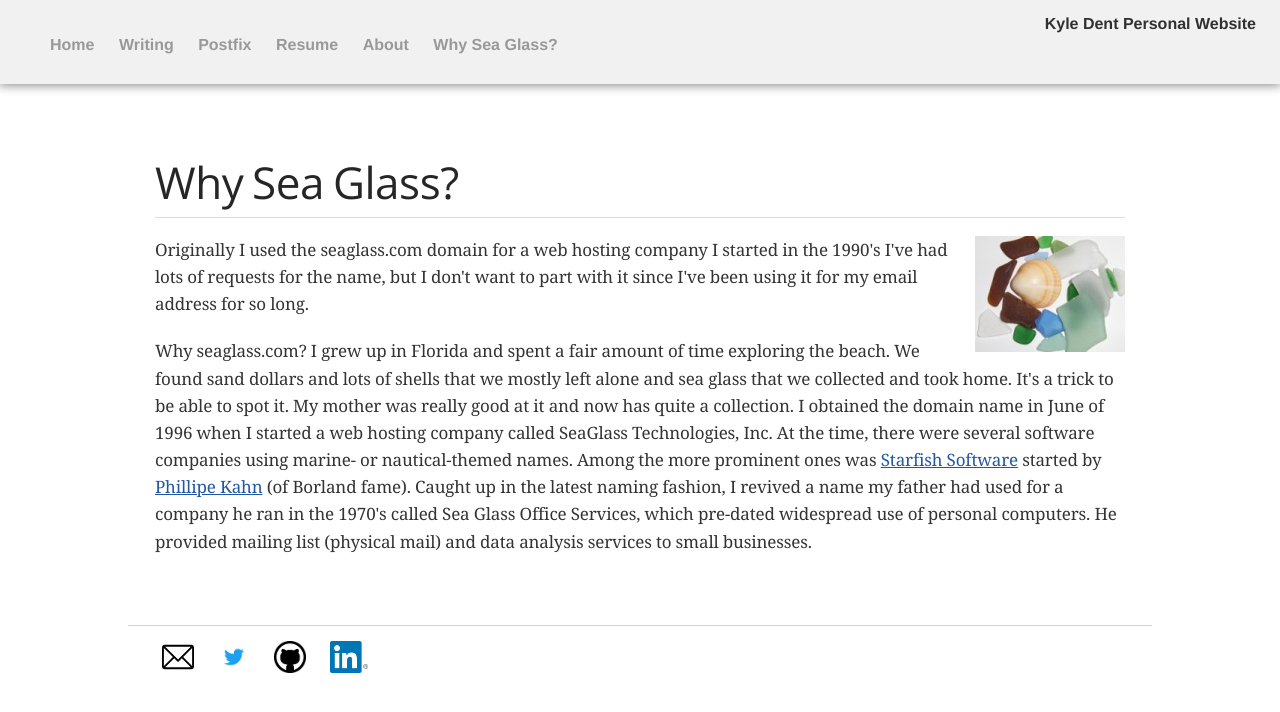
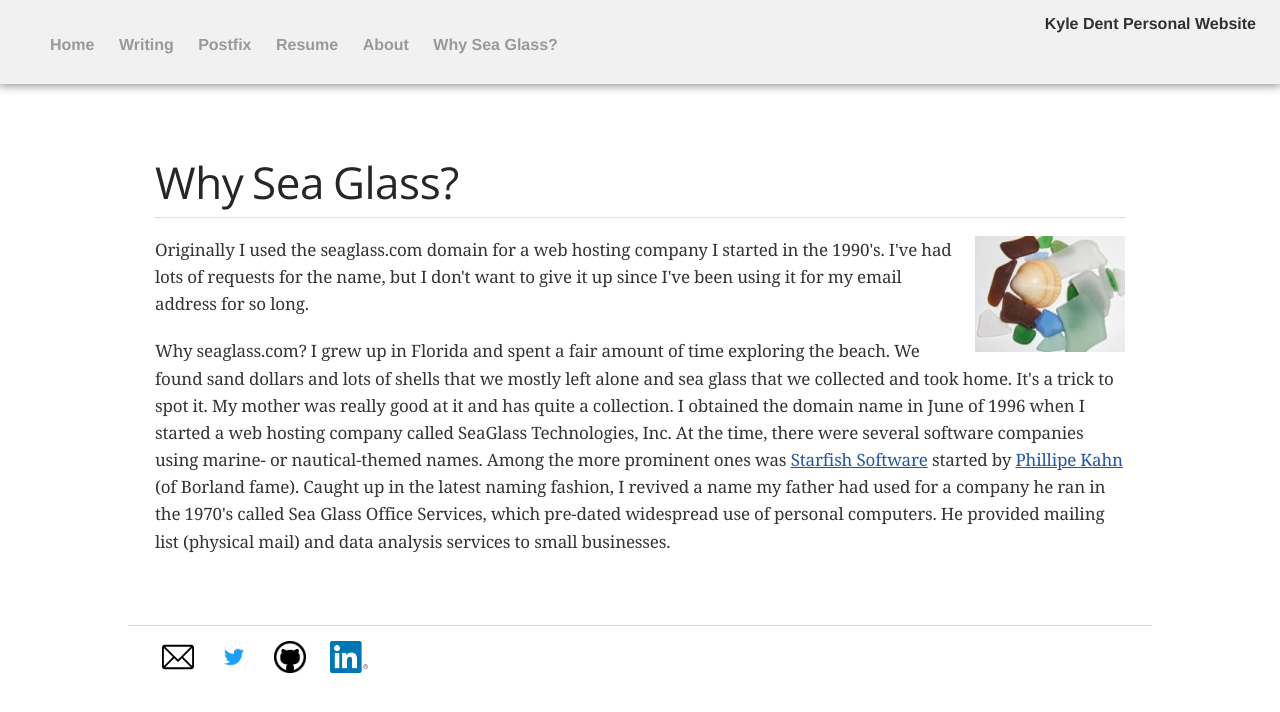
Before and after one commit to kdent/kdent.github.io, a Jekyll site: the page built from seaglass.html, in a window 1280 px wide. Shown: the top 712 px of the page. Built offline with Jekyll 4.4.1, drawn with Linux system fonts in a browser that asks for light colours; some web fonts are replaced.

Commit message:
Fix typo and tighten language.

```diff
--- a/seaglass.html
+++ b/seaglass.html
@@ -10,19 +10,18 @@ title: Kyle Dent Personal Website - Seaglass
 
 <p>
 Originally I used the seaglass.com domain for a web hosting company I started
-in the 1990's I've had lots of requests for the name, but I don't want to part
-with it since I've been using it for my email address for so long.
+in the 1990's. I've had lots of requests for the name, but I don't want to give
+it up since I've been using it for my email address for so long.
 </p>
 
 <p>
 Why seaglass.com? I grew up in Florida and spent a fair amount of time
 exploring the beach. We found sand dollars and lots of shells that we  mostly
-left alone and sea glass that we collected and took home. It's a
-trick to be able to spot it. My mother was really good at it and now has quite
-a collection. I obtained the domain name in June of 1996 when I started a web
-hosting company called SeaGlass Technologies, Inc. At the time, there were
-several software companies using marine- or nautical-themed names. Among the
-more prominent ones was <a
+left alone and sea glass that we collected and took home. It's a trick to spot
+it. My mother was really good at it and has quite a collection. I obtained the
+domain name in June of 1996 when I started a web hosting company called
+SeaGlass Technologies, Inc. At the time, there were several software companies
+using marine- or nautical-themed names. Among the more prominent ones was <a
 href="http://en.wikipedia.org/wiki/Starfish_Software">Starfish Software</a>
 started by <a href="http://en.wikipedia.org/wiki/Philippe_Kahn"> Phillipe
 Kahn</a> (of Borland fame). Caught up in the latest naming fashion, I revived a
```
